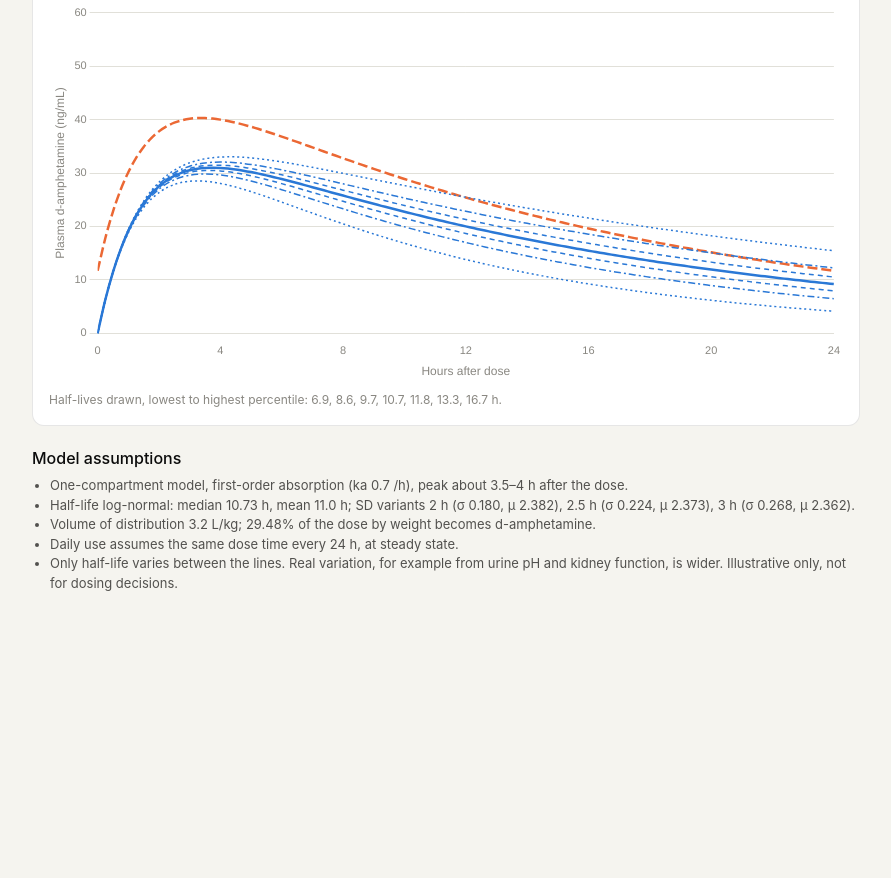
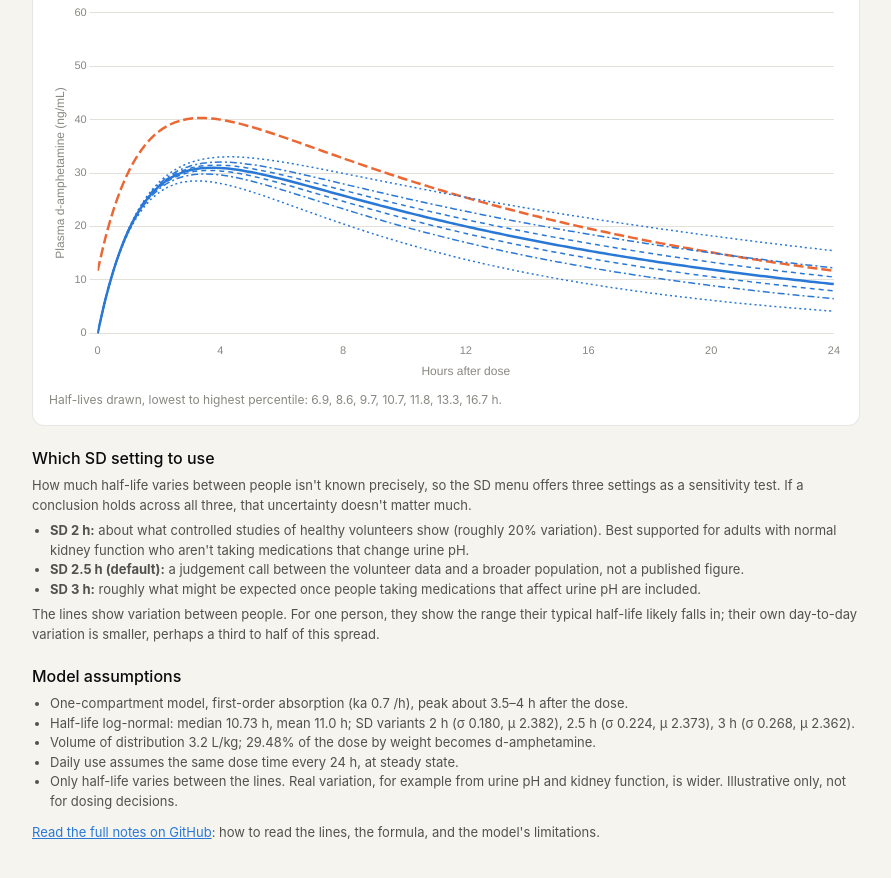
Before and after one commit to MountainVagabond/lisdexamfetamine-model, a plain HTML site: page index.html in a window 1280 px wide. Shown: the part 332-1210 px from the top of the page, without its empty margins (194-1085 px from the left). Before the commit the page ends 965 px from the top, so only its background shows below. Drawn offline with nearby package versions, Linux system fonts and the light colour scheme.

Commit message:
Explain SD settings on the page and link to the README notes
Co-Authored-By: Claude Opus 5.5 <noreply@anthropic.com>
Claude-Session: https://claude.ai/code/session_01RS9xUxmBvScxDAQc4UuQmm

```diff
--- a/index.html
+++ b/index.html
@@ -71,6 +71,17 @@ select{flex:1;min-width:120px;max-width:200px}
 </div>
 
 <div class="assume">
+  <h2>Which SD setting to use</h2>
+  <p style="margin:0 0 6px;">How much half-life varies between people isn't known precisely, so the SD menu offers three settings as a sensitivity test. If a conclusion holds across all three, that uncertainty doesn't matter much.</p>
+  <ul>
+    <li><strong>SD 2 h:</strong> about what controlled studies of healthy volunteers show (roughly 20% variation). Best supported for adults with normal kidney function who aren't taking medications that change urine pH.</li>
+    <li><strong>SD 2.5 h (default):</strong> a judgement call between the volunteer data and a broader population, not a published figure.</li>
+    <li><strong>SD 3 h:</strong> roughly what might be expected once people taking medications that affect urine pH are included.</li>
+  </ul>
+  <p style="margin:6px 0 0;">The lines show variation between people. For one person, they show the range their typical half-life likely falls in; their own day-to-day variation is smaller, perhaps a third to half of this spread.</p>
+</div>
+
+<div class="assume">
   <h2>Model assumptions</h2>
   <ul>
     <li>One-compartment model, first-order absorption (ka 0.7 /h), peak about 3.5–4 h after the dose.</li>
@@ -79,6 +90,7 @@ select{flex:1;min-width:120px;max-width:200px}
     <li>Daily use assumes the same dose time every 24 h, at steady state.</li>
     <li>Only half-life varies between the lines. Real variation, for example from urine pH and kidney function, is wider. Illustrative only, not for dosing decisions.</li>
   </ul>
+  <p style="margin:12px 0 0;"><a href="https://github.com/MountainVagabond/lisdexamfetamine-model#readme" style="color:var(--s1);">Read the full notes on GitHub</a>: how to read the lines, the formula, and the model's limitations.</p>
 </div>
 </main>
 
```
